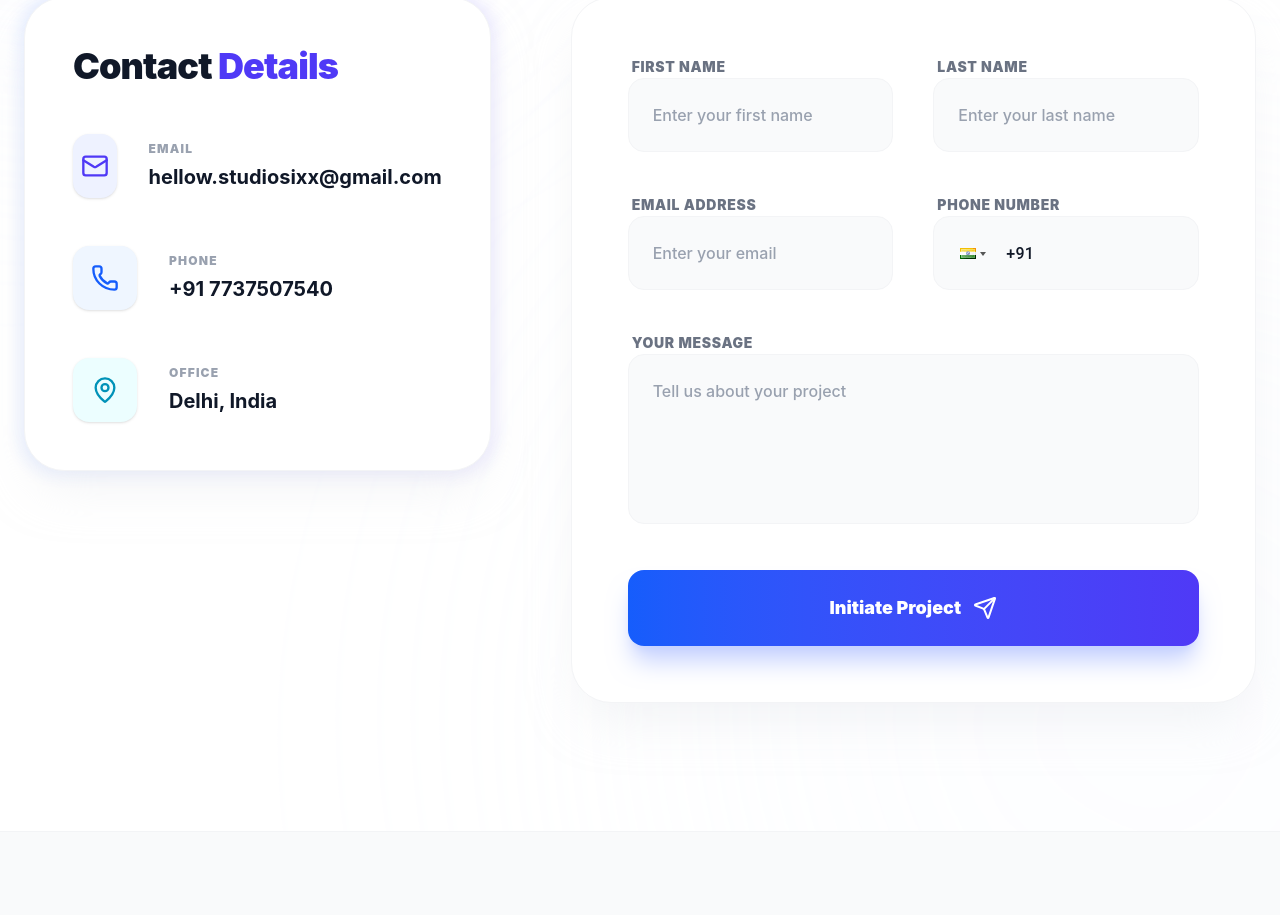
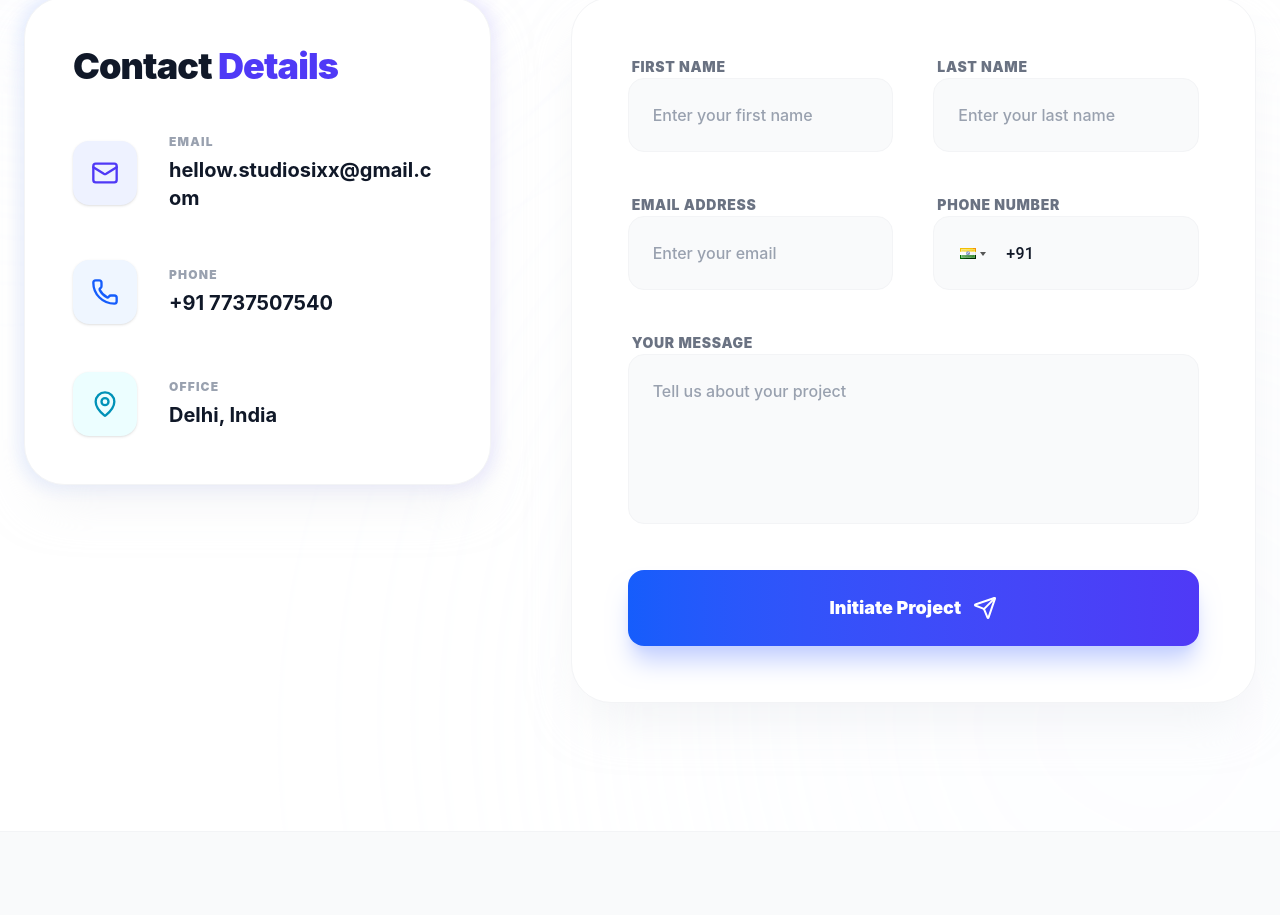
Before and after one commit to offxkavya/studio_six, a React (Vite) app: page / in a window 1280 px wide. Shown: the part 4640-5555 px from the top of the page. Built offline with nearby package versions, Linux system fonts and the light colour scheme.

Commit message:
fixed all

```diff
--- a/src/components/Contact.jsx
+++ b/src/components/Contact.jsx
@@ -112,14 +112,14 @@ const Contact = () => {
                                         <motion.div
                                             key={idx}
                                             whileHover={{ x: 10 }}
-                                            className="flex items-center gap-8 group/item"
+                                            className="flex flex-row items-center gap-4 md:gap-8 group/item"
                                         >
-                                            <div className={`w-16 h-16 rounded-2xl ${item.color} flex items-center justify-center transition-all group-hover/item:scale-110 group-hover/item:shadow-lg shadow-sm border border-transparent group-hover/item:border-current/10`}>
+                                            <div className={`w-12 h-12 md:w-16 md:h-16 rounded-2xl ${item.color} flex items-center justify-center transition-all group-hover/item:scale-110 group-hover/item:shadow-lg shadow-sm border border-transparent group-hover/item:border-current/10 shrink-0`}>
                                                 {item.icon}
                                             </div>
-                                            <div>
+                                            <div className="min-w-0 flex-1">
                                                 <div className="text-[10px] md:text-xs uppercase tracking-widest text-gray-400 font-black mb-1.5">{item.label}</div>
-                                                <div className="text-lg md:text-xl text-gray-900 font-bold group-hover/item:text-indigo-600 transition-colors break-words">{item.value}</div>
+                                                <div className="text-base md:text-xl text-gray-900 font-bold group-hover/item:text-indigo-600 transition-colors break-all md:break-words">{item.value}</div>
                                             </div>
                                         </motion.div>
                                     ))}
```
